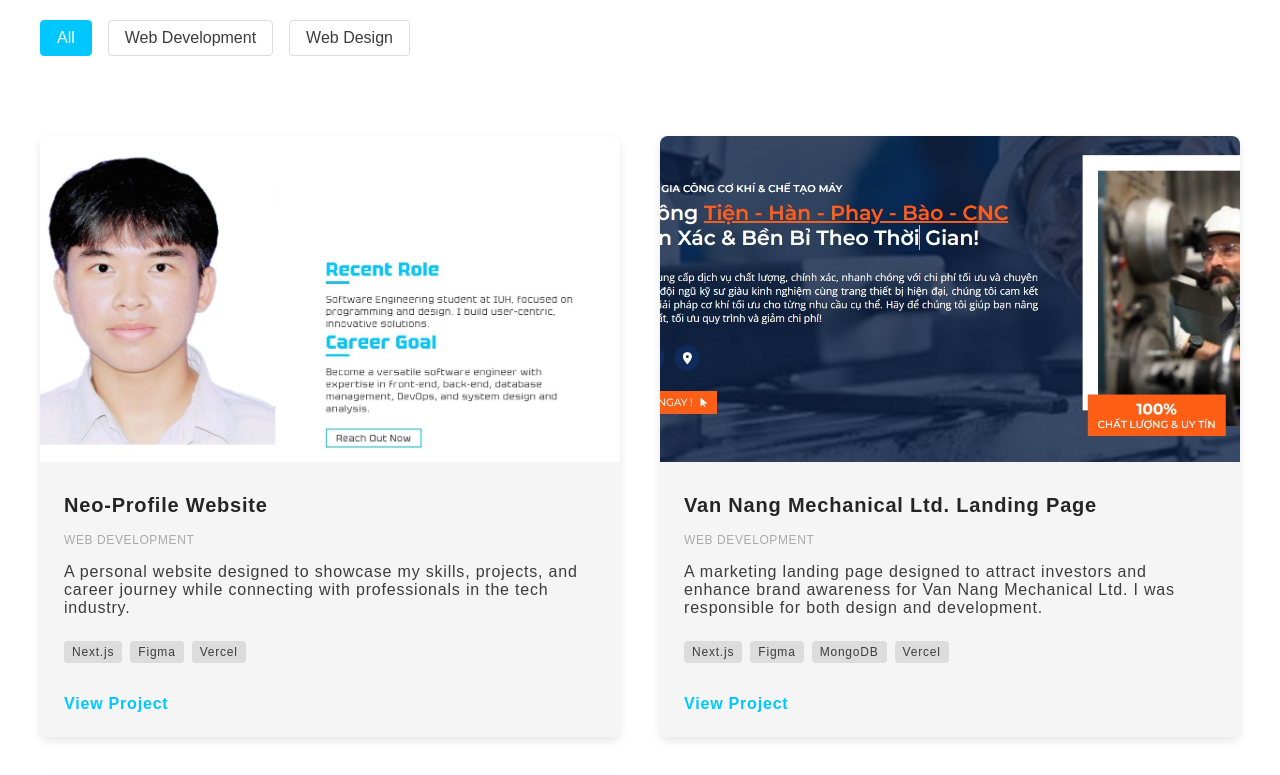
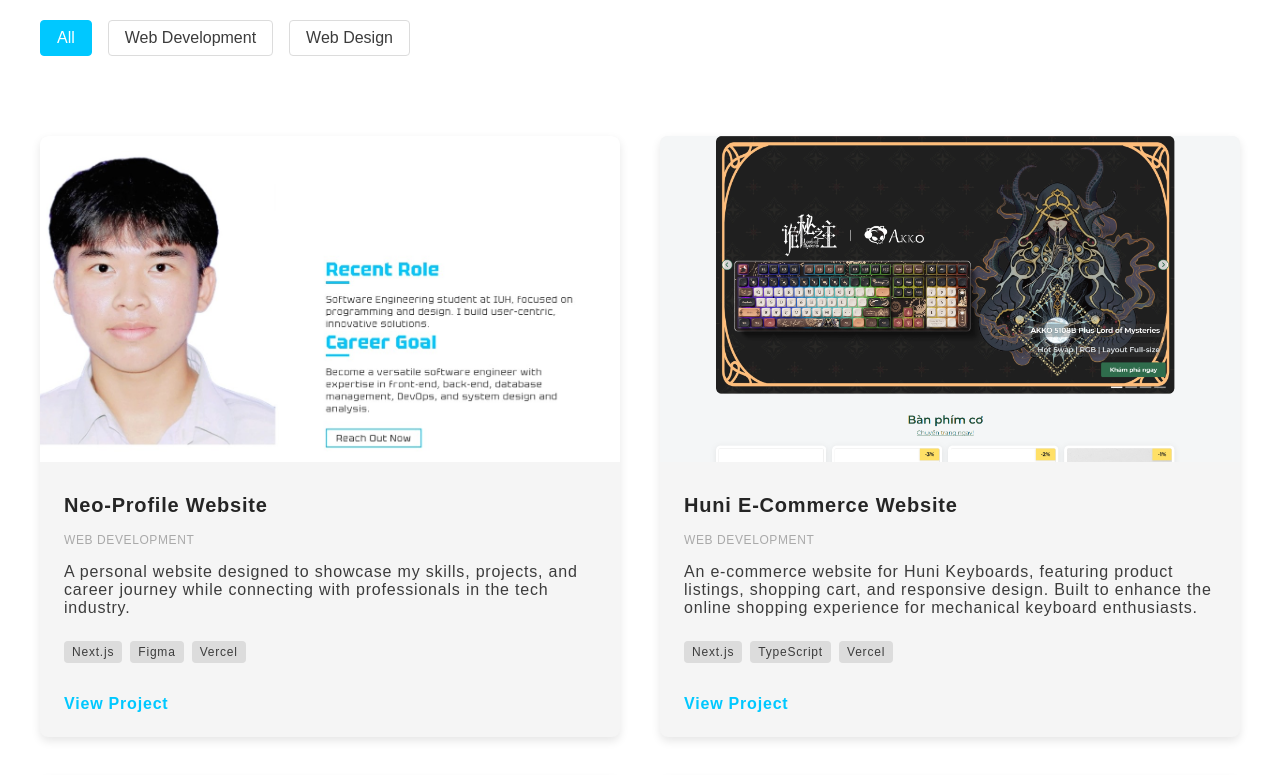
Before and after one commit to MaiTheHao/myprofile-website, a Next.js app: page /portfolio in a window 1280 px wide. Shown: the part 300-1075 px from the top of the page. Built offline with nearby package versions, Linux system fonts and the light colour scheme; a web font is replaced by a local one.

Commit message:
chore(add prj)

```diff
--- a/src/const/pages/portfolio.ts
+++ b/src/const/pages/portfolio.ts
@@ -7,18 +7,26 @@ export const PORTFOLIO_ITEMS: ProjectCardInterface[] = [
 		title: 'Neo-Profile Website',
 		category: 'Web Development',
 		imageUrl: '/imgs/Portfolio/My_Profile.jpg',
-		description:
-			'A personal website designed to showcase my skills, projects, and career journey while connecting with professionals in the tech industry.',
+		description: 'A personal website designed to showcase my skills, projects, and career journey while connecting with professionals in the tech industry.',
 		technologies: ['Next.js', 'Figma', 'Vercel'],
 		link: 'https://neo-profile.vercel.app/home',
+	},
+	{
+		id: 4,
+		title: 'Huni E-Commerce Website',
+		category: 'Web Development',
+		imageUrl: '/imgs/Portfolio/Huni_E_Commerce.png',
+		description:
+			'An e-commerce website for Huni Keyboards, featuring product listings, shopping cart, and responsive design. Built to enhance the online shopping experience for mechanical keyboard enthusiasts.',
+		technologies: ['Next.js', 'TypeScript', 'Vercel'],
+		link: 'https://huni-e-commerce.vercel.app',
 	},
 	{
 		id: 2,
 		title: 'Van Nang Mechanical Ltd. Landing Page',
 		category: 'Web Development',
 		imageUrl: '/imgs/Portfolio/Van_Nang.jpg',
-		description:
-			'A marketing landing page designed to attract investors and enhance brand awareness for Van Nang Mechanical Ltd. I was responsible for both design and development.',
+		description: 'A marketing landing page designed to attract investors and enhance brand awareness for Van Nang Mechanical Ltd. I was responsible for both design and development.',
 		technologies: ['Next.js', 'Figma', 'MongoDB', 'Vercel'],
 		link: 'https://vannang.vercel.app',
 	},
```
Also changed, not shown: public/imgs/Portfolio/Huni_E_Commerce.png (added).
